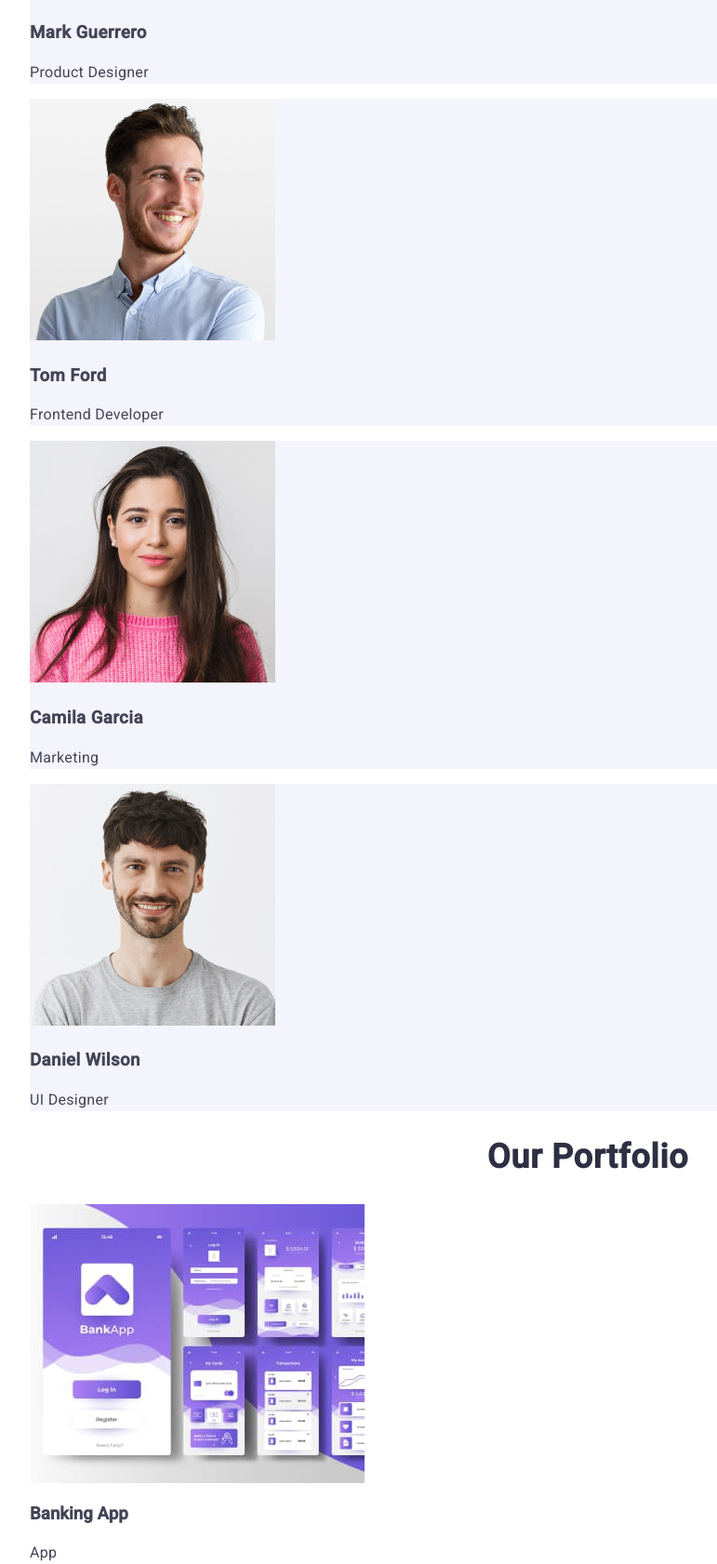
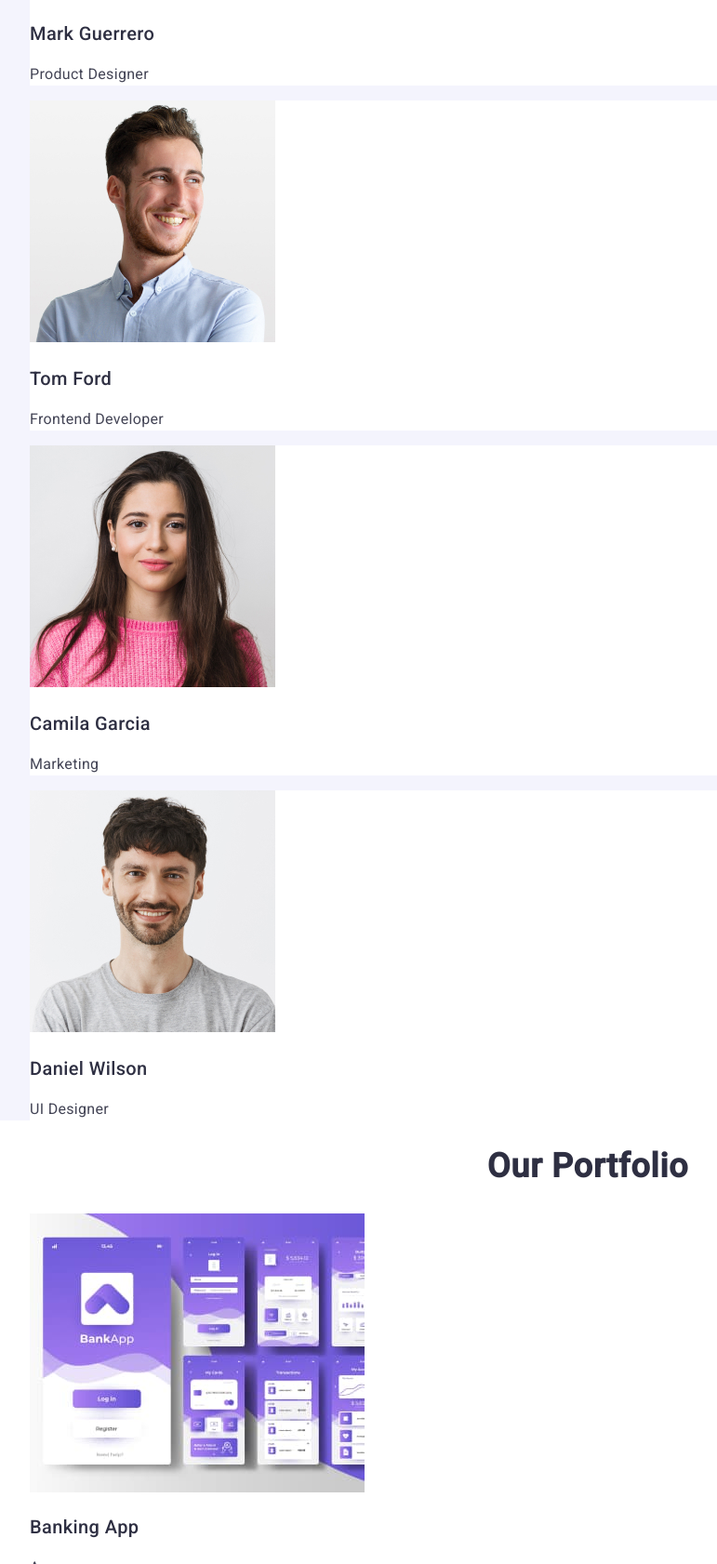
Before and after one commit to valentina381/goit-markup-hw-02, a plain HTML site: page index.html in a window 1280 px wide. Shown: the part 1118-2800 px from the top of the page at 93% size, without its empty margins (8-779 px from the left). Drawn offline with nearby package versions, Linux system fonts and the light colour scheme.

Commit message:
hw 2 try 9
14 mistakes

```diff
--- a/css/styles.css
+++ b/css/styles.css
@@ -108,6 +108,23 @@ a {
     line-height: 24px;
     letter-spacing: 0.4px;
 }
+.our-team-list {
+    background-color: #FFFFFF;
+}
+.our-team-names {
+    font-weight: 500;
+    font-size: 20px;
+    line-height: 1.2;
+    letter-spacing: 0.02em;
+    color: #2e2f42;
+}
+.our-portfolio-list {
+    font-weight: 500;
+    font-size: 20px;
+    line-height: 1.2;
+    letter-spacing: 0.02em;
+    color: #2e2f42;
+}
 
 .text {
    font-size: 16px;
--- a/index.html
+++ b/index.html
@@ -59,21 +59,21 @@
     </ul>
 </section>
 <!--Section 3-->
-<section>
+<section class="our-team-section">
     <h2 class="our-team-title">Our Team</h2>
     <ul>
-        <li class="our-team-section"><img src="./images/img.jpg" alt="Mark Guerrero"
+        <li class="our-team-list"><img src="./images/img.jpg" alt="Mark Guerrero"
             width="264"
-            height="260" /><h3>Mark Guerrero</h3><p class="text">Product Designer</p></li>
-        <li class="our-team-section"><img src="./images/img1.jpg" alt="Tom Ford"
+            height="260" /><h3 class="our-team-names">Mark Guerrero</h3><p class="text">Product Designer</p></li>
+        <li class="our-team-list"><img src="./images/img1.jpg" alt="Tom Ford"
             width="264"
-            height="260"/><h3>Tom Ford</h3><p class="text">Frontend Developer</p></li>
-        <li class="our-team-section"><img src="./images/img2.jpg" alt="Camila Garcia"
+            height="260"/><h3 class="our-team-names">Tom Ford</h3><p class="text">Frontend Developer</p></li>
+        <li class="our-team-list"><img src="./images/img2.jpg" alt="Camila Garcia"
             width="264"
-            height="260"/><h3>Camila Garcia</h3><p class="text">Marketing</p></li>
-        <li class="our-team-section"><img src="./images/img3.jpg" alt="Daniel Wilson"
+            height="260"/><h3 class="our-team-names">Camila Garcia</h3><p class="text">Marketing</p></li>
+        <li class="our-team-list"><img src="./images/img3.jpg" alt="Daniel Wilson"
             width="264"
-            height="260"/><h3>Daniel Wilson</h3><p class="text">UI Designer</p></li>
+            height="260"/><h3 class="our-team-names">Daniel Wilson</h3><p class="text">UI Designer</p></li>
     </ul>
 </section>
 <!--Section 4-->
@@ -81,22 +81,22 @@
     <h2 class="our-portfolio-title">Our Portfolio</h2>
     <ul>
     <li><img src="./images/Banking.jpg" alt="Banking App" width="360" height="300">
-        <h3 class="title-3">Banking App</h3>
+        <h3 class="our-portfolio-list">Banking App</h3>
         <p class="text">App</p></li>
         <li><img src="./images/Payment.jpg" alt="Cahless Payment" width="360" height="300">
-        <h3 class="title-3">Cahless Payment</h3>
+        <h3 class="our-portfolio-list">Cashless Payment</h3>
         <p class="text">Marketing</p></li>
         <li><img src="./images/Meditation.jpg" alt="Meditation App" width="360" height="300">
-        <h3 class="title-3">Meditation App</h3>
+        <h3 class="our-portfolio-list">Meditation App</h3>
         <p class="text">App</p></li>
         <li><img src="./images/Taxi.jpg" alt="Taxi Service" width="360" height="300">
-        <h3 class="title-3">Taxi Service</h3>
+        <h3 class="our-portfolio-list">Taxi Service</h3>
         <p class="text">Marketing</p></li>
         <li><img src="./images/Screen.jpg" alt="Screen Illustrations" width="360" height="300">
-        <h3 class="title-3">Screen Illustrations</h3>
+        <h3 class="our-portfolio-list">Screen Illustrations</h3>
         <p class="text">Design</p></li>
         <li><img src="./images/Courses.jpg" alt="Online Courses" width="360" height="300">
-        <h3 class="title-3">Online Courses</h3>
+        <h3 class="our-portfolio-list">Online Courses</h3>
         <p class="text">Marketing</p></li>
     </ul>
 </section>
```
